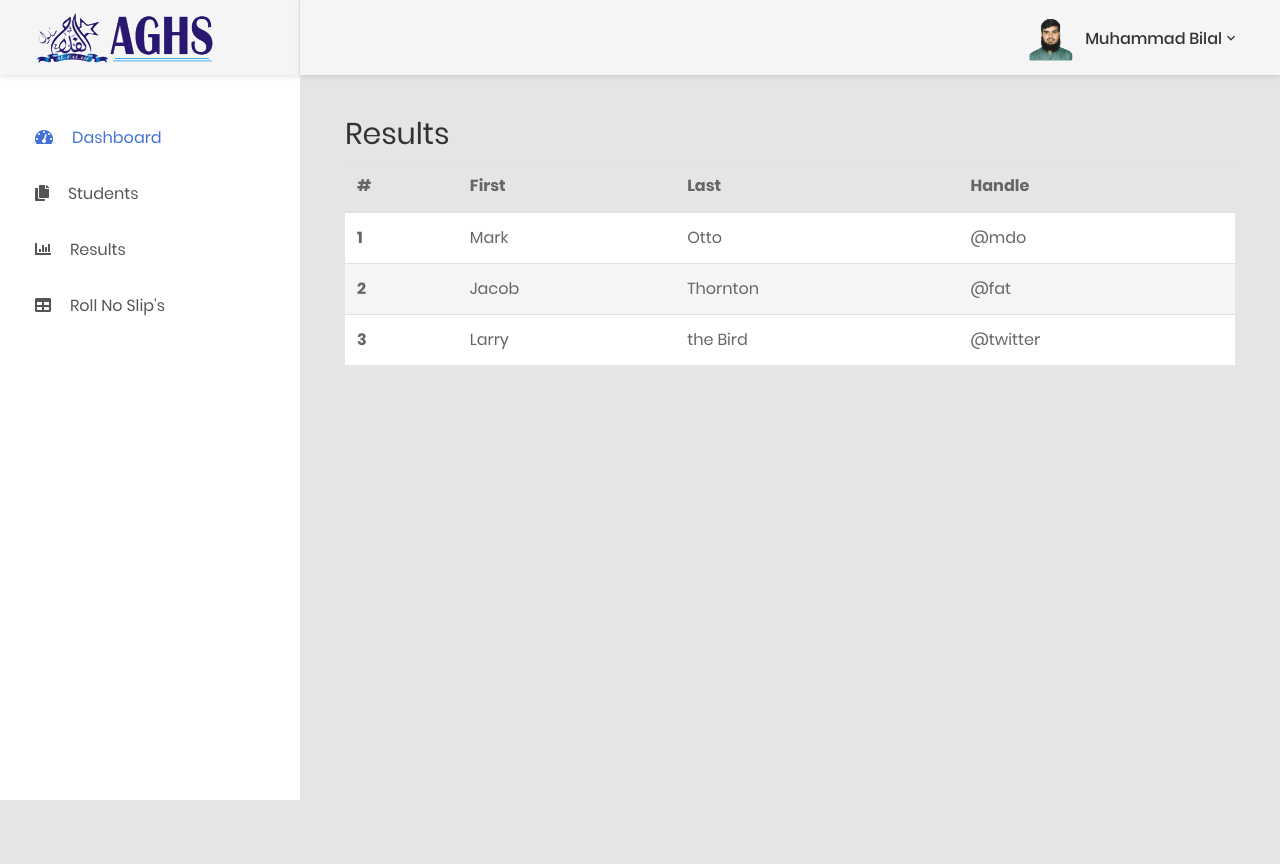
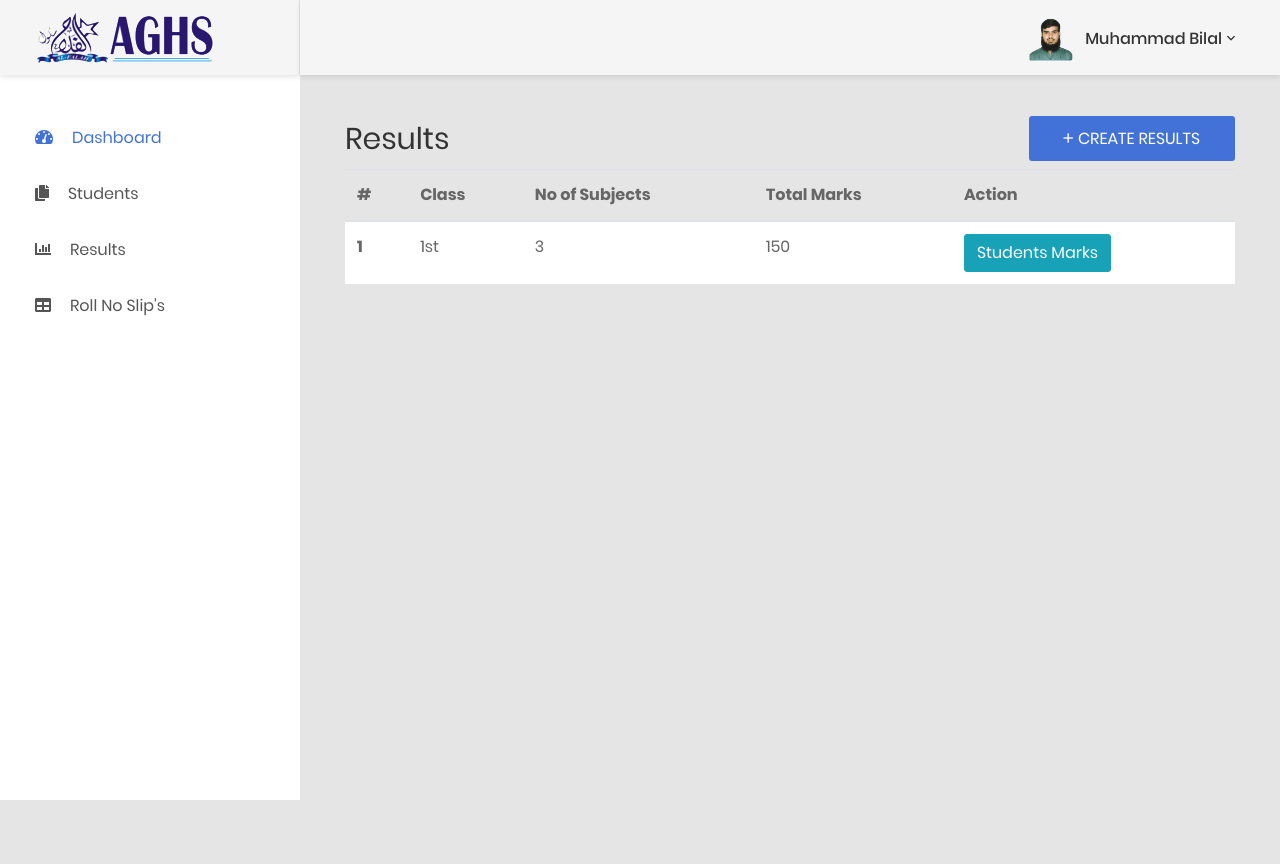
Before and after one commit to Arfat-Mughal/aghs-system, a Laravel app: page /results in a window 1280 px wide. Run offline with Laravel 8, Linux system fonts and the light colour scheme; a user stored in the database is signed in; data comes from the database, SQL or seed files in the repository; both versions use the stored data as it was after the commit; some libraries are stand-ins or nearby versions.

Commit message:
add results

```diff
--- a/app/Http/Controllers/admin/ResultController.php
+++ b/app/Http/Controllers/admin/ResultController.php
@@ -3,12 +3,55 @@
 namespace App\Http\Controllers\admin;
 
 use App\Http\Controllers\Controller;
+use App\Models\Grade;
+use App\Models\Recode;
+use App\Models\RecodeMark;
+use App\Models\Student;
+use App\Models\Subject;
 use Illuminate\Http\Request;
+use RealRashid\SweetAlert\Facades\Alert;
 
 class ResultController extends Controller
 {
     public function index()
     {
-        return view('admin.results');
+        $results = Recode::with('marks','grade')->get();
+        return view('admin.results',compact('results'));
+    }
+
+    public function create()
+    {
+        $grades = Grade::all('id','name');
+        $subjects = Subject::all('id','name');
+        return view('admin.results_add',compact('grades','subjects'));
+    }
+
+    public function store(Request $request)
+    {
+        $recodes = new Recode;
+        $recodes->grade_id = $request->grade_id;
+        $recodes->save();
+        foreach ($request->subject_id as $subject){
+            $recodes->marks()->create([
+                'subject_id'=>  $subject['subject_id'],
+                't_marks'=> $subject['marks']
+            ]);
+        }
+        Alert::success('Added Successfully', 'Success Message');
+        return redirect()->route('results');
+    }
+
+    public function addResultMarks($id)
+    {
+//        $grades = Grade::whereHas('recode',function ($q) use ($id){
+//            $q->where('grade_id',$id)->with('marks');
+//        })->with('students')->where('id',$id)->get();
+//        dd($grades);
+        $students = Student::whereHas('grade',function ($q) use ($id){
+            $q->where('id',$id);
+        })->get();
+        $recode = Recode::whereHas('marks')->where('grade_id',$id)->first();
+        $subjects = RecodeMark::with('subject')->where('recode_id',$recode->id)->get();
+        return view('admin.results_marks_add',compact('students','subjects'));
     }
 }
--- a/app/Models/Grade.php
+++ b/app/Models/Grade.php
@@ -11,6 +11,11 @@ class Grade extends Model
 
     public function students()
     {
-       return $this->hasMany(User::class);
+       return $this->hasMany(Student::class);
+    }
+
+    public function recode()
+    {
+        return $this->hasMany(Recode::class,'recode_id');
     }
 }
--- /dev/null
+++ b/app/Models/Recode.php
@@ -0,0 +1,21 @@
+<?php
+
+namespace App\Models;
+
+use Illuminate\Database\Eloquent\Factories\HasFactory;
+use Illuminate\Database\Eloquent\Model;
+
+class Recode extends Model
+{
+    use HasFactory;
+
+    public function marks()
+    {
+        return $this->hasMany(RecodeMark::class,'recode_id');
+    }
+
+    public function grade()
+    {
+        return $this->belongsTo(Grade::class);
+    }
+}
--- /dev/null
+++ b/app/Models/RecodeMark.php
@@ -0,0 +1,22 @@
+<?php
+
+namespace App\Models;
+
+use Illuminate\Database\Eloquent\Factories\HasFactory;
+use Illuminate\Database\Eloquent\Model;
+
+class RecodeMark extends Model
+{
+    use HasFactory;
+    protected $guarded = [];
+
+    public function recode()
+    {
+        return $this->belongsTo(Recode::class);
+    }
+
+    public function subject()
+    {
+        return $this->belongsTo(Subject::class);
+    }
+}
--- a/resources/views/admin/results.blade.php
+++ b/resources/views/admin/results.blade.php
@@ -8,6 +8,8 @@
                     <div class="col-md-12">
                         <div class="overview-wrap">
                             <h2 class="title-1">Results</h2>
+                            <a href="{{route('add_results')}}" class="au-btn au-btn-icon au-btn--blue">
+                                <i class="zmdi zmdi-plus"></i>create results</a>
                         </div>
                     </div>
                 </div>
@@ -16,30 +18,22 @@
                         <thead>
                         <tr>
                             <th scope="col">#</th>
-                            <th scope="col">First</th>
-                            <th scope="col">Last</th>
-                            <th scope="col">Handle</th>
+                            <th scope="col">Class</th>
+                            <th scope="col">No of Subjects</th>
+                            <th scope="col">Total Marks</th>
+                            <th scope="col">Action</th>
                         </tr>
                         </thead>
                         <tbody>
+                        @foreach($results as $result)
                         <tr>
-                            <th scope="row">1</th>
-                            <td>Mark</td>
-                            <td>Otto</td>
-                            <td>@mdo</td>
+                            <th scope="row">{{$result->id}}</th>
+                            <td>{{$result->grade->name}}</td>
+                            <td>{{$result->marks->count('subject_id')}}</td>
+                            <td>{{$result->marks->sum('t_marks')}}</td>
+                            <td><a href="{{route('add_result_marks',$result->grade_id)}}" class="btn btn-info" role="button" aria-pressed="true">Students Marks</a></td>
                         </tr>
-                        <tr>
-                            <th scope="row">2</th>
-                            <td>Jacob</td>
-                            <td>Thornton</td>
-                            <td>@fat</td>
-                        </tr>
-                        <tr>
-                            <th scope="row">3</th>
-                            <td>Larry</td>
-                            <td>the Bird</td>
-                            <td>@twitter</td>
-                        </tr>
+                        @endforeach
                         </tbody>
                     </table>
                 </div>
--- a/resources/views/adminIncludes/js.blade.php
+++ b/resources/views/adminIncludes/js.blade.php
@@ -49,7 +49,34 @@
                 '<td><button type="button" name="remove" id="'+i+'" class="btn btn-danger btn_remove">X</button></td>' +
                 '</tr>');
         });
+
+        $('#addResult').click(function(){
+            i++;j++;
+            $('#dynamic_field_result').append(
+                '<tr id="row'+i+'">' +
+                '<td><select class="custom-select" name="subject_id['+j+'][subject_id]">'+
+                ' <option selected="">Select option</option>'+
+                '<option value="1">science</option>'+
+                '<option value="2">islamiat</option>'+
+                '<option value="3">english</option>'+
+                '<option value="4">mathematics</option>'+
+                '<option value="5">urdu</option>'+
+                '<option value="6">geography</option>'+
+                '<option value="7">islamiat reading</option>'+
+                '<option value="8">table book</option>'+
+                '</select></td>' +
+                '<td><input type="number" name="subject_id['+j+'][marks]" placeholder="Enter your Name" class="form-control name_list" /></td>'+
+                '<td><button type="button" name="remove" id="'+i+'" class="btn btn-danger btn_remove_result">X</button></td>' +
+                '</tr>');
+        });
+
+
         $(document).on('click', '.btn_remove', function(){
+            var button_id = $(this).attr("id");
+            $('#row'+button_id+'').remove();
+        });
+
+        $(document).on('click', '.btn_remove_result', function(){
             var button_id = $(this).attr("id");
             $('#row'+button_id+'').remove();
         });
--- a/routes/web.php
+++ b/routes/web.php
@@ -30,14 +30,20 @@ Route::group(['middleware' => ['auth'], 'namespace'=>'admin'], function() {
     $SLC = SlipController::class;
     $RC = ResultController::class;
     Route::get('/dashboard',[$AC,'index'])->name('panel');
+    //StudentController
     Route::get('/students',[$SC,'index'])->name('students');
     Route::get('/student/create',[$SC,'create'])->name('add_student');
     Route::post('/student/create',[$SC,'store'])->name('store_student');
+    //SlipController
     Route::get('/slips',[$SLC,'index'])->name('slips');
     Route::get('/slips/create',[$SLC,'create'])->name('add_datesheet');
     Route::post('/slips/create',[$SLC,'store'])->name('store_datesheet');
     Route::post('/slips/{slip_id}/change-slip-status',[$SLC,'changeSlipStatus'])->name('change_slip_status');
+    //ResultController
     Route::get('/results',[$RC,'index'])->name('results');
+    Route::get('/results/create',[$RC,'create'])->name('add_results');
+    Route::post('/results/create',[$RC,'store'])->name('store_results');
+    Route::get('/results/marks/{grade_id}/adding',[$RC,'addResultMarks'])->name('add_result_marks');
 });
 //Route::get('/dashboard', function () {
 //    return view('admin.panel');
```
Also changed, not shown: app/Http/Controllers/admin/SlipController.php (+12 -0 lines), database/aghs.sql (+72 -4 lines), resources/views/admin/results_add.blade.php (added, +76 -0 lines), resources/views/admin/results_marks_add.blade.php (added, +65 -0 lines), 1 other file.
